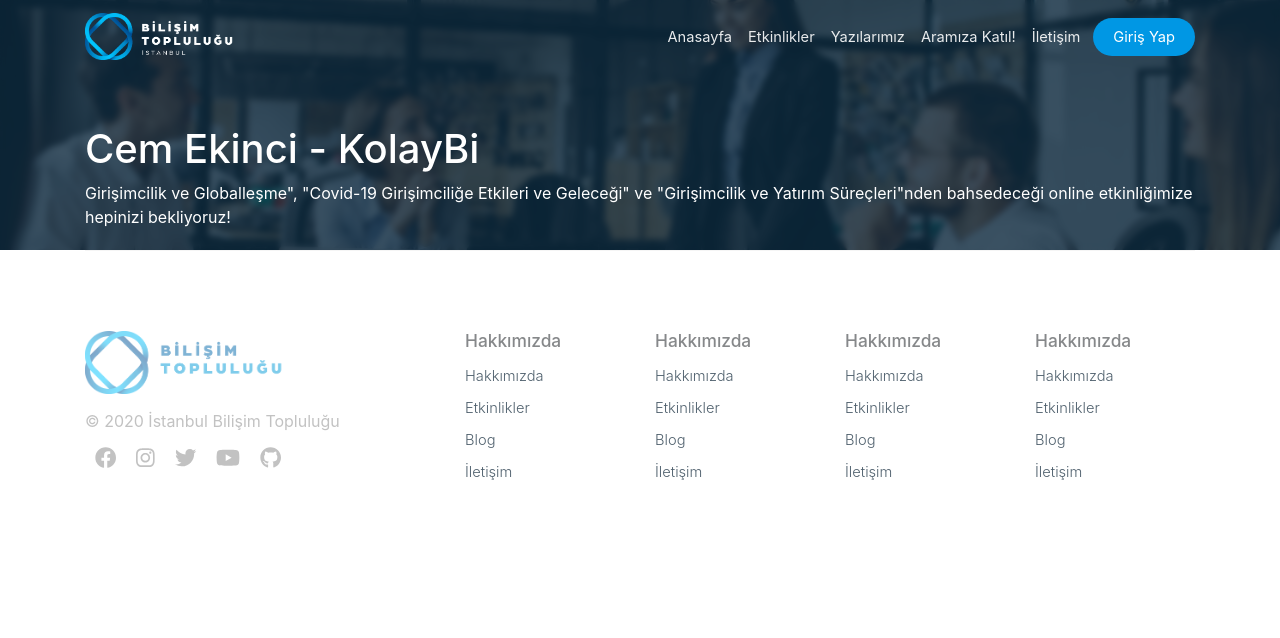
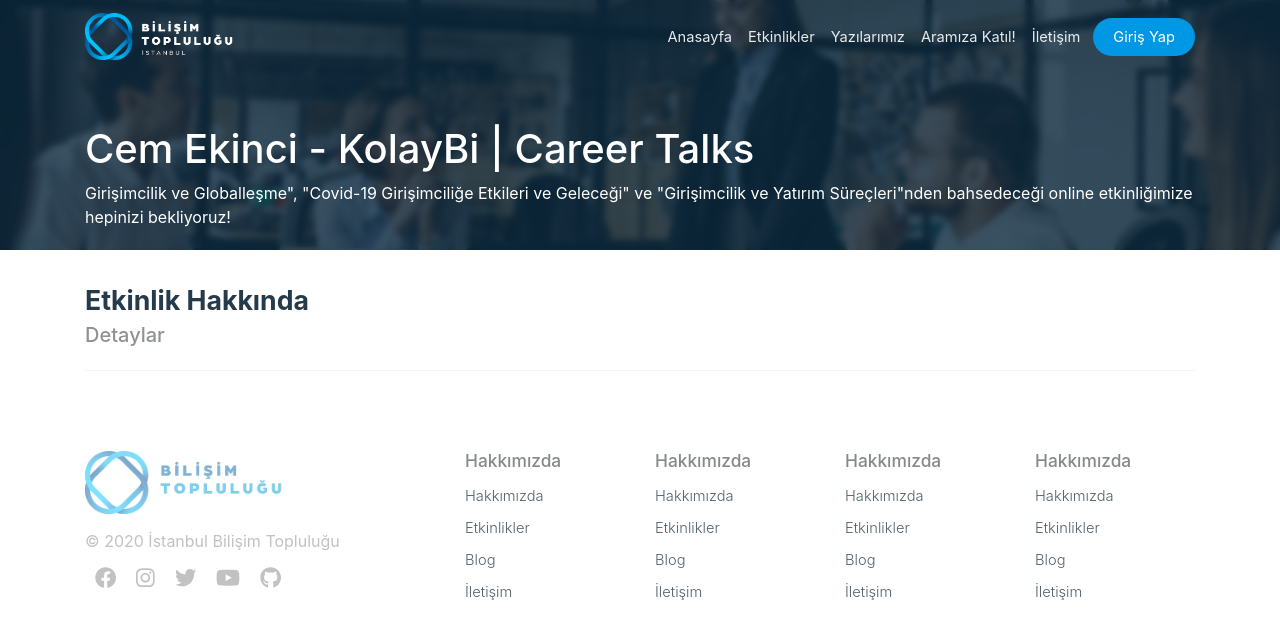
Before and after one commit to bilisimtoplulugu/IBT-Web-Client, a Next.js app: page /event/1 in a window 1280 px wide. Shown: the top 638 px of the page. Built offline with nearby package versions, Linux system fonts and the light colour scheme.

Commit message:
detail page

```diff
--- a/pages/event/[slug].tsx
+++ b/pages/event/[slug].tsx
@@ -1,11 +1,44 @@
 import React from 'react'
 import Layout from '../../components/Layout'
 import PageTopSide from '../../components/PageTopSide'
+import styled from 'styled-components'
+import { Container } from 'react-bootstrap'
 
+
+const EventDetailArea = styled.div`
+margin-top:30px;
+.topSide{
+    margin-bottom: 20px;
+}
+.title{
+    font-weight: 700;
+    margin-bottom: 0 !important;
+    font-size:20pt;
+    display:block;
+    color: #253a4a;
+}
+.subTitle{
+    font-size: 15pt;
+    font-weight: 500;
+    opacity: .5;
+}
+.contentSide{
+    margin-top:20px;
+}
+`
 export default function EventDetail() {
     return (
         <Layout>
-              <PageTopSide title="Cem Ekinci - KolayBi" desc='Girişimcilik ve Globalleşme", "Covid-19 Girişimciliğe Etkileri ve Geleceği" ve "Girişimcilik ve Yatırım Süreçleri"nden bahsedeceği online etkinliğimize hepinizi bekliyoruz!'/>
+              <PageTopSide title="Cem Ekinci - KolayBi | Career Talks" desc='Girişimcilik ve Globalleşme", "Covid-19 Girişimciliğe Etkileri ve Geleceği" ve "Girişimcilik ve Yatırım Süreçleri"nden bahsedeceği online etkinliğimize hepinizi bekliyoruz!'/>
+
+                <EventDetailArea>
+                    <Container>
+                    <div className="topSide" >
+                        <span className="title">Etkinlik Hakkında</span>
+                        <span className="subTitle">Detaylar</span>
+                    </div>
+                    </Container>
+                </EventDetailArea>
 
         </Layout>
     )
```
